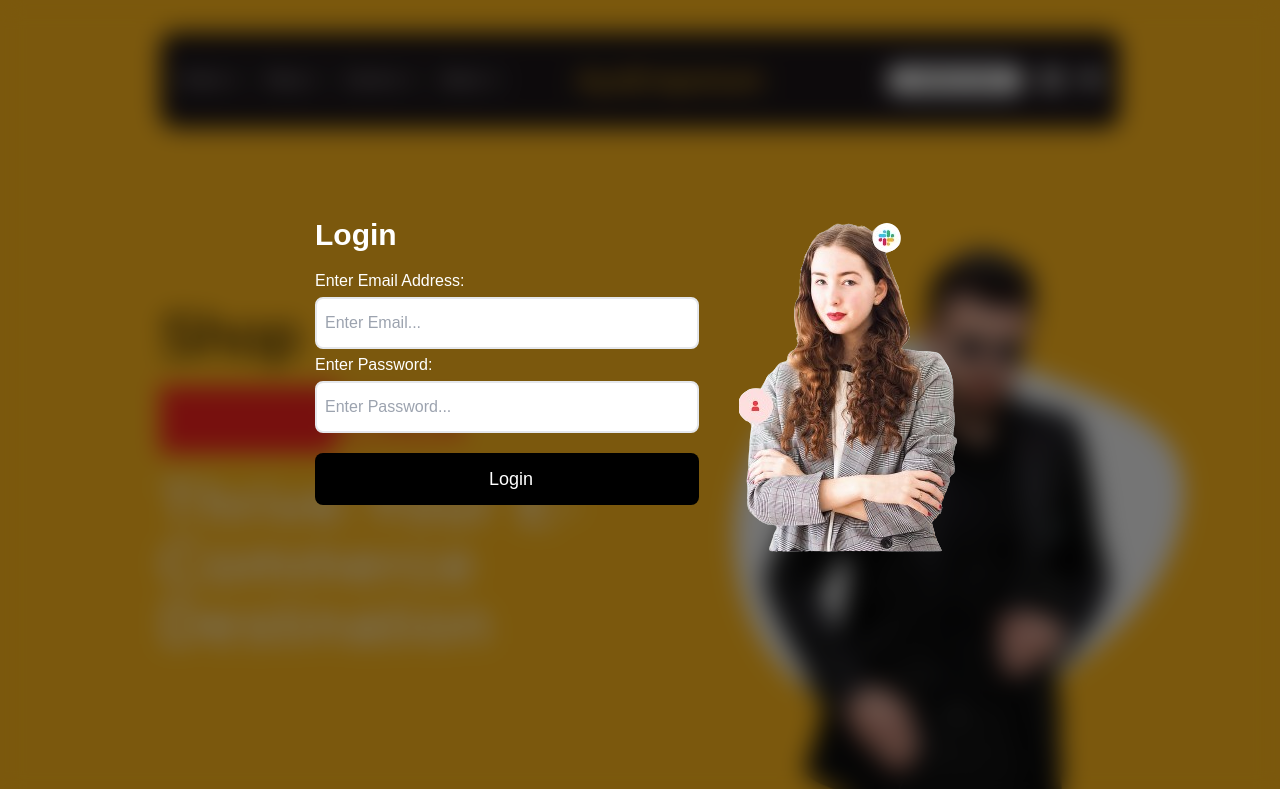
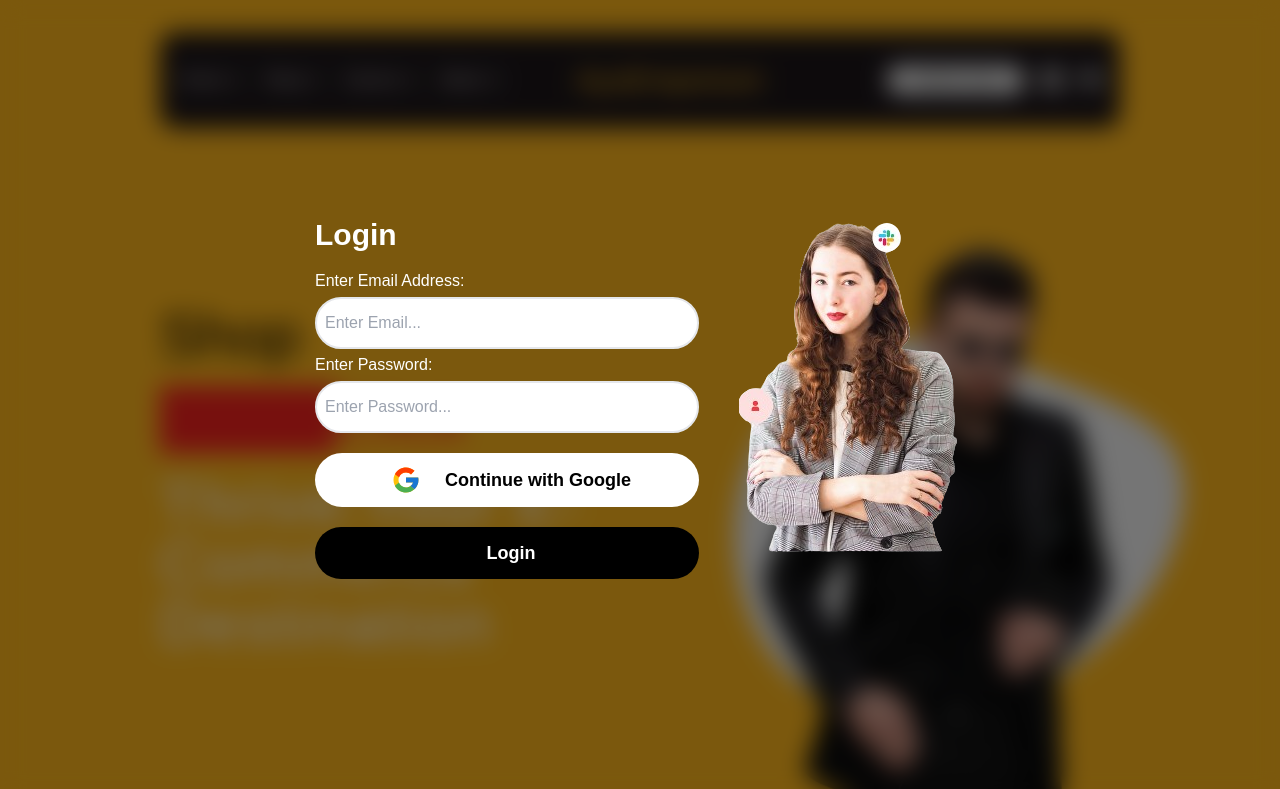
Before and after one commit to Ayu85/AyuEmporium--Ecommerce-Store, a React (Create React App) app in the folder ayu-emporium/: page / in a window 1280 px wide. Shown: the top 789 px of the page. Built offline with nearby package versions, Linux system fonts and the light colour scheme.

Commit message:
change in styling

```diff
--- a/ayu-emporium/src/components/ProfilePage.js
+++ b/ayu-emporium/src/components/ProfilePage.js
@@ -1,5 +1,7 @@
 import React from 'react'
 import logo from '../assets/login pic.png'
+import { FcGoogle } from "react-icons/fc";
+
 const ProfilePage = () => {
   return (
     <div className='absolute flex justify-center bg-[#00000084] backdrop-blur-md text-white items-center z-[99999] w-screen h-[100vh]'>
@@ -9,12 +11,16 @@ const ProfilePage = () => {
         <div>
           {/* left box in modal */}
           <h1 className='text-3xl font-bold'>Login</h1>
-          <form className='flex flex-col  '>
-            <label for='email' className='text-2xl  py-2 ' />Enter Email Address:<label/>
-            <input type='mail' placeholder='Enter Email...' className='w-96 mt-1 mb-1 py-3 rounded-lg pl-2 text-black outline-none focus:border-yellow-500 border-2' />
-            <label for='email' />Enter Password:<label/>
-            <input type='mail' placeholder='Enter Password...' className='w-96  mt-1 py-3 rounded-lg pl-2 text-black outline-none focus:border-yellow-500 border-2' />
-            <button className='w-96 py-3 text-lg rounded-lg mt-5 pl-2 bg-black text-white'>Login</button>
+          <form className='flex flex-col  ' onClick={(e) => {
+            e.preventDefault()
+          }}>
+            <label for='email' className='text-2xl  py-2 ' />Enter Email Address:<label />
+            <input type='mail' placeholder='Enter Email...' className='w-96 mt-1 mb-1 py-3 rounded-full pl-2 text-black outline-none focus:border-yellow-500 border-2' />
+            <label for='email' />Enter Password:<label />
+            <input type='mail' placeholder='Enter Password...' className='w-96  mt-1 py-3 rounded-full pl-2 text-black outline-none focus:border-yellow-500 border-2' />
+            <button className='w-96 flex items-center gap-6 justify-center hover:bg-[#FFB71B] hover:text-black font-semibold transition-all duration-200 py-3 text-lg rounded-full mt-5 pl-2 bg-white text-black'><FcGoogle className='text-3xl' />Continue with Google
+            </button>
+            <button className='w-96 hover:bg-[#FFB71B] hover:text-black font-semibold transition-all duration-200 py-3 text-lg rounded-full mt-5 pl-2 bg-black text-white'>Login</button>
           </form>
 
         </div>
```
